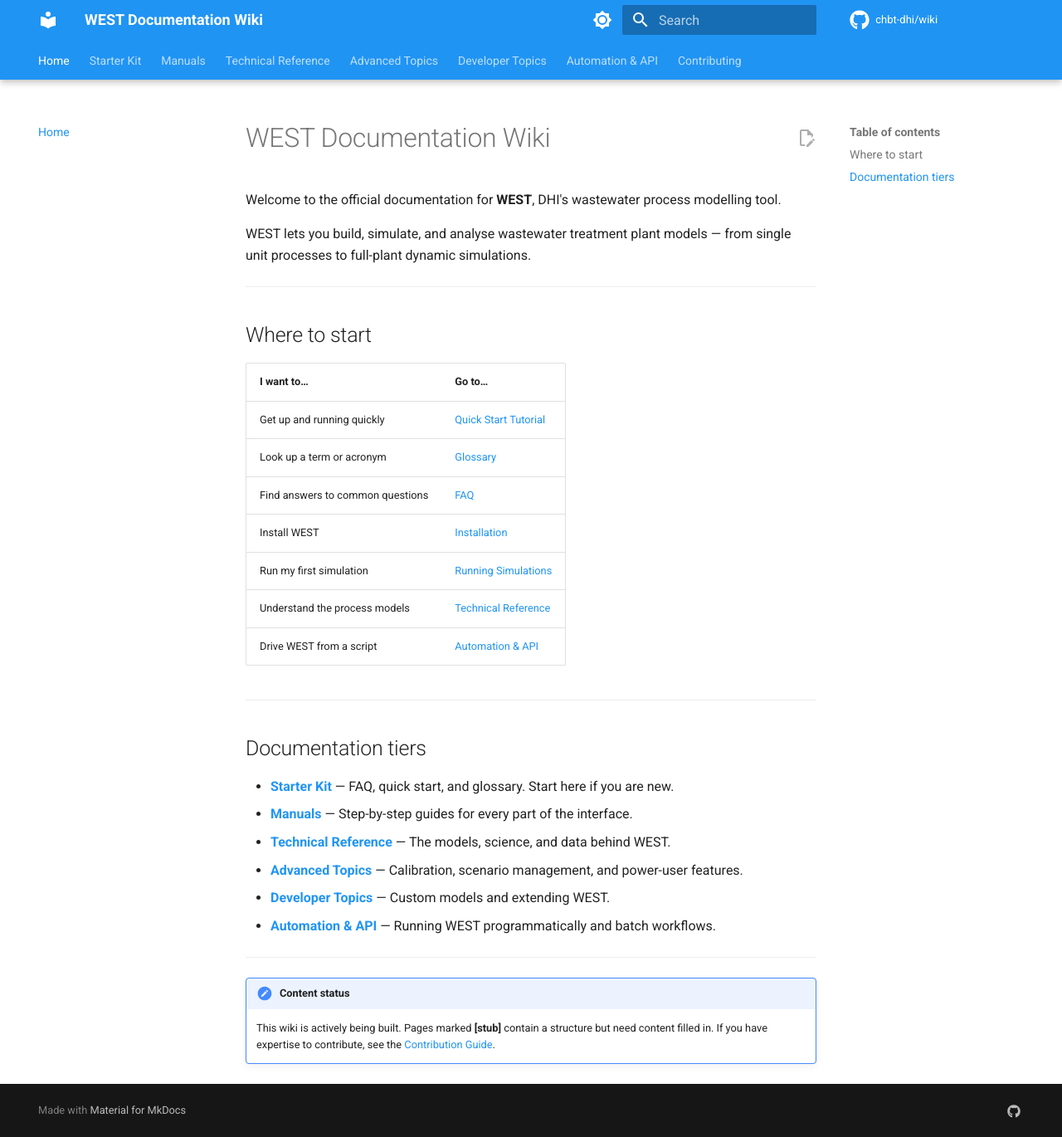
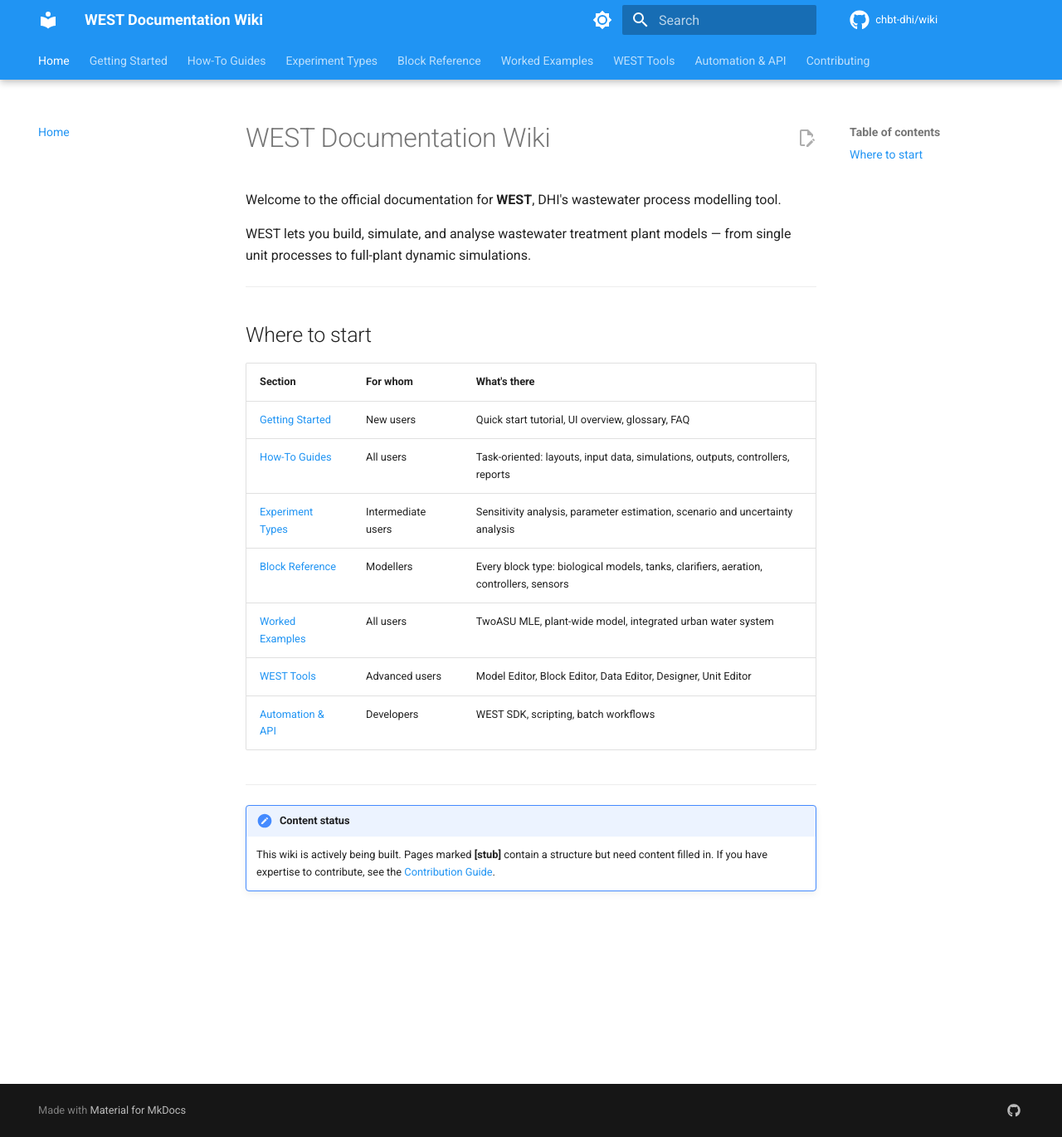
Before and after one commit to CHBT-DHI/Wiki, an MkDocs documentation site: the page built from docs/index.md, in a window 1280 px wide and 1370 px high. Shown: the whole window at 83% size. Built offline with MkDocs 1.6.1 and Material for MkDocs 9.7.7, drawn with Linux system fonts in a browser that asks for light colours; comment, search, counter and statistics services are not loaded.

Commit message:
sync: commit pre-existing getting-started files and mkdocs.yml nav
Files already correct from earlier restructure work; syncing to match
remote branch state after mcp push.

https://claude.ai/code/session_01Af9GHNRHCJYNVMe7pBmjtZ

```diff
--- a/docs/index.md
+++ b/docs/index.md
@@ -8,26 +8,15 @@ WEST lets you build, simulate, and analyse wastewater treatment plant models —
 
 ## Where to start
 
-| I want to… | Go to… |
-|---|---|
-| Get up and running quickly | [Quick Start Tutorial](starter-kit/quick-start.md) |
-| Look up a term or acronym | [Glossary](starter-kit/glossary.md) |
-| Find answers to common questions | [FAQ](starter-kit/faq.md) |
-| Install WEST | [Installation](manuals/installation.md) |
-| Run my first simulation | [Running Simulations](manuals/running-simulations.md) |
-| Understand the process models | [Technical Reference](technical-reference/index.md) |
-| Drive WEST from a script | [Automation & API](automation-api/index.md) |
-
----
-
-## Documentation tiers
-
-- **[Starter Kit](starter-kit/index.md)** — FAQ, quick start, and glossary. Start here if you are new.
-- **[Manuals](manuals/index.md)** — Step-by-step guides for every part of the interface.
-- **[Technical Reference](technical-reference/index.md)** — The models, science, and data behind WEST.
-- **[Advanced Topics](advanced-topics/index.md)** — Calibration, scenario management, and power-user features.
-- **[Developer Topics](developer-topics/index.md)** — Custom models and extending WEST.
-- **[Automation & API](automation-api/index.md)** — Running WEST programmatically and batch workflows.
+| Section | For whom | What's there |
+|---|---|---|
+| [Getting Started](getting-started/index.md) | New users | Quick start tutorial, UI overview, glossary, FAQ |
+| [How-To Guides](how-to/index.md) | All users | Task-oriented: layouts, input data, simulations, outputs, controllers, reports |
+| [Experiment Types](experiment-types/index.md) | Intermediate users | Sensitivity analysis, parameter estimation, scenario and uncertainty analysis |
+| [Block Reference](block-reference/index.md) | Modellers | Every block type: biological models, tanks, clarifiers, aeration, controllers, sensors |
+| [Worked Examples](worked-examples/index.md) | All users | TwoASU MLE, plant-wide model, integrated urban water system |
+| [WEST Tools](west-tools/index.md) | Advanced users | Model Editor, Block Editor, Data Editor, Designer, Unit Editor |
+| [Automation & API](automation-api/index.md) | Developers | WEST SDK, scripting, batch workflows |
 
 ---
 
--- a/mkdocs.yml
+++ b/mkdocs.yml
@@ -55,34 +55,51 @@ markdown_extensions:
 
 nav:
   - Home: index.md
-  - Starter Kit:
-    - starter-kit/index.md
-    - FAQ: starter-kit/faq.md
-    - Quick Start Tutorial: starter-kit/quick-start.md
-    - Glossary: starter-kit/glossary.md
-  - Manuals:
-    - manuals/index.md
-    - Installation: manuals/installation.md
-    - Running Simulations: manuals/running-simulations.md
-    - Advanced Simulations: manuals/advanced-simulations.md
-    - Controllers: manuals/controllers.md
-    - Results and Output: manuals/results-output.md
-    - Worked Examples: manuals/worked-examples.md
-  - Technical Reference:
-    - technical-reference/index.md
-    - Process Models: technical-reference/process-models.md
-    - Components and Processes: technical-reference/components-processes.md
-    - Influent Characterisation: technical-reference/influent-characterisation.md
-    - Process Units: technical-reference/process-units.md
-  - Advanced Topics:
-    - advanced-topics/index.md
-    - Calibration: advanced-topics/calibration.md
-    - Scenario Management: advanced-topics/scenario-management.md
-    - Performance and Large Models: advanced-topics/performance.md
-  - Developer Topics:
-    - developer-topics/index.md
-    - Custom Models: developer-topics/custom-models.md
-    - Extending WEST: developer-topics/extending-west.md
+  - Getting Started:
+    - getting-started/index.md
+    - Quick Start Tutorial: getting-started/quick-start.md
+    - The WEST Interface: getting-started/interface-overview.md
+    - Glossary: getting-started/glossary.md
+    - FAQ: getting-started/faq.md
+  - How-To Guides:
+    - how-to/index.md
+    - Installation & Licensing: how-to/installation.md
+    - Building a Plant Layout: how-to/building-layouts.md
+    - Managing Input Data: how-to/managing-input-data.md
+    - Running Simulations: how-to/running-simulations.md
+    - Results & Output: how-to/results-and-output.md
+    - Controllers: how-to/controllers.md
+    - Reports: how-to/reports.md
+  - Experiment Types:
+    - experiment-types/index.md
+    - Sensitivity Analysis: experiment-types/sensitivity-analysis.md
+    - Parameter Estimation: experiment-types/parameter-estimation.md
+    - Scenario Analysis: experiment-types/scenario-analysis.md
+    - Uncertainty Analysis: experiment-types/uncertainty-analysis.md
+  - Block Reference:
+    - block-reference/index.md
+    - Choosing a Biological Model: block-reference/choosing-a-model.md
+    - Biological Models: block-reference/biological-models.md
+    - Activated Sludge Tanks: block-reference/activated-sludge-tanks.md
+    - Clarifiers: block-reference/clarifiers.md
+    - Sludge Treatment: block-reference/sludge-treatment.md
+    - Aeration: block-reference/aeration.md
+    - Flow Management: block-reference/flow-management.md
+    - Controllers & Timers: block-reference/controllers-timers.md
+    - Sensors & Signal Treatment: block-reference/sensors-signal.md
+    - Advanced Processes: block-reference/advanced-processes.md
+  - Worked Examples:
+    - worked-examples/index.md
+    - TwoASU MLE Layout: worked-examples/twoasu-mle.md
+    - Plant-Wide Model: worked-examples/plant-wide-model.md
+    - Integrated Urban Water System: worked-examples/iuws.md
+  - WEST Tools:
+    - west-tools/index.md
+    - Model Editor: west-tools/model-editor.md
+    - Block Editor: west-tools/block-editor.md
+    - Data Editor: west-tools/data-editor.md
+    - Designer: west-tools/designer.md
+    - Unit Editor: west-tools/unit-editor.md
   - Automation & API:
     - automation-api/index.md
     - Getting Started with the API: automation-api/getting-started.md
```
Also changed, not shown: docs/getting-started/glossary.md (added, +92 -0 lines), docs/getting-started/index.md (added, +15 -0 lines), docs/getting-started/quick-start.md (added, +191 -0 lines), docs/worked-examples/twoasu-mle.md (+1 -1 lines).
